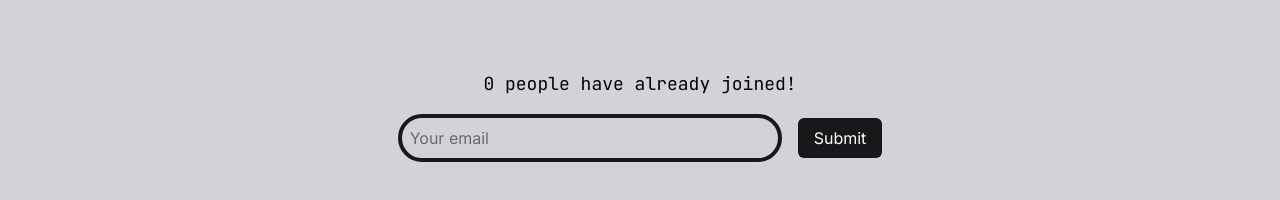
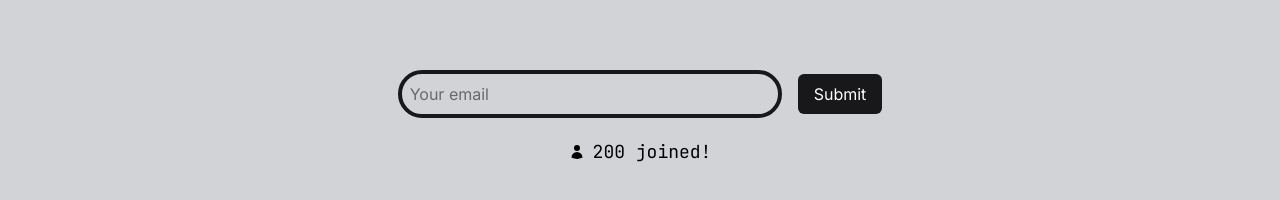
Before and after one commit to fundedbull/project-b, a Next.js app: page /waitlist in a window 1280 px wide. Shown: the part 270-470 px from the top of the page. Built offline with nearby package versions, Linux system fonts and the light colour scheme; no server answers; the database is empty.

Commit message:
Updated waitlist counter

```diff
--- a/src/app/(home)/waitlist/page.tsx
+++ b/src/app/(home)/waitlist/page.tsx
@@ -13,6 +13,7 @@ import {
   GoogleReCaptcha,
   GoogleReCaptchaProvider,
 } from "react-google-recaptcha-v3";
+import { UserIcon } from "@heroicons/react/24/solid";
 
 const jb_mono = JetBrains_Mono({ subsets: ["latin"] });
 
@@ -41,9 +42,7 @@ export default function WaitList() {
     formData.append("recaptchaToken", token);
     await waitAction(formData);
     setFormSuccess(true);
-
-    const newCount = waitlistCount + 1;
-    setWaitlistCount(newCount);
+    setWaitlistCount((prevCount) => prevCount + 1);
     setTimeout(() => {
       setShowPopup(true);
     }, 1000);
@@ -70,10 +69,7 @@ export default function WaitList() {
             </span>
           </h1>
 
-          <div className="text-center z-10">
-            <p className={`${jb_mono.className} text-lg text-black mb-4`}>
-              {waitlistCount} people have already joined!
-            </p>
+          <div className="text-center z-10 flex flex-col items-center gap-4">
             <form
               action={handleSubmit}
               className="flex items-center justify-center gap-4"
@@ -96,6 +92,11 @@ export default function WaitList() {
                 {formSuccess ? "Success!" : "Submit"}
               </button>
             </form>
+            <p
+              className={`${jb_mono.className} text-lg text-black mb-4  rounded-sm p-1 flex items-center justify-end gap-2`}
+            >
+              <UserIcon className="size-4" /> {waitlistCount + 200} joined!
+            </p>
           </div>
 
           <WaitlistSvg />
```
